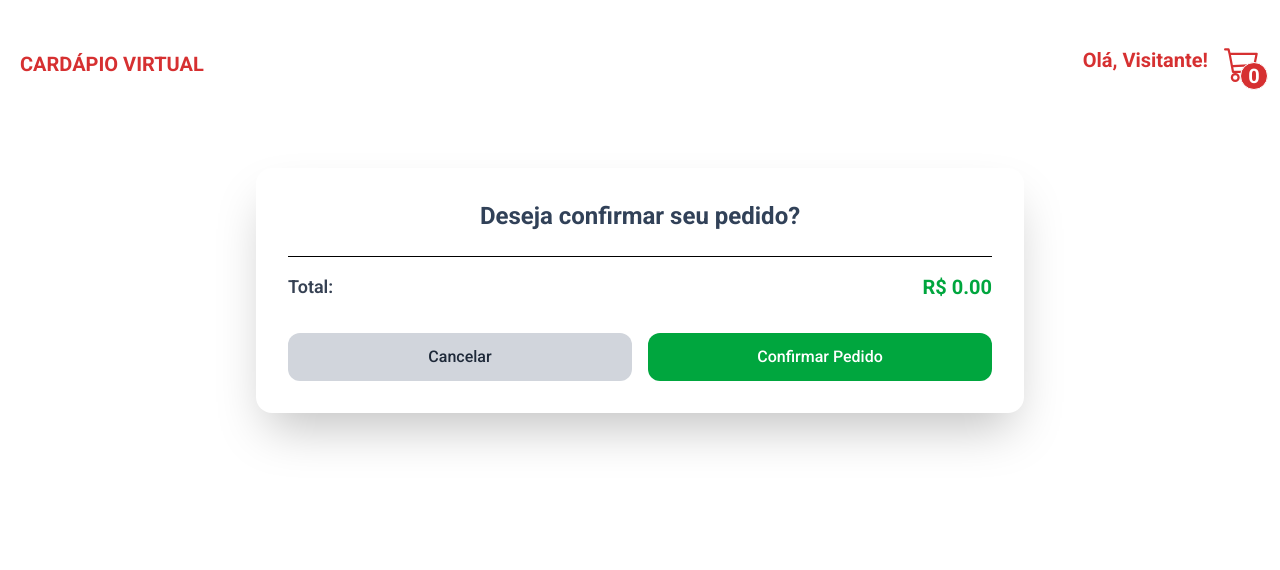
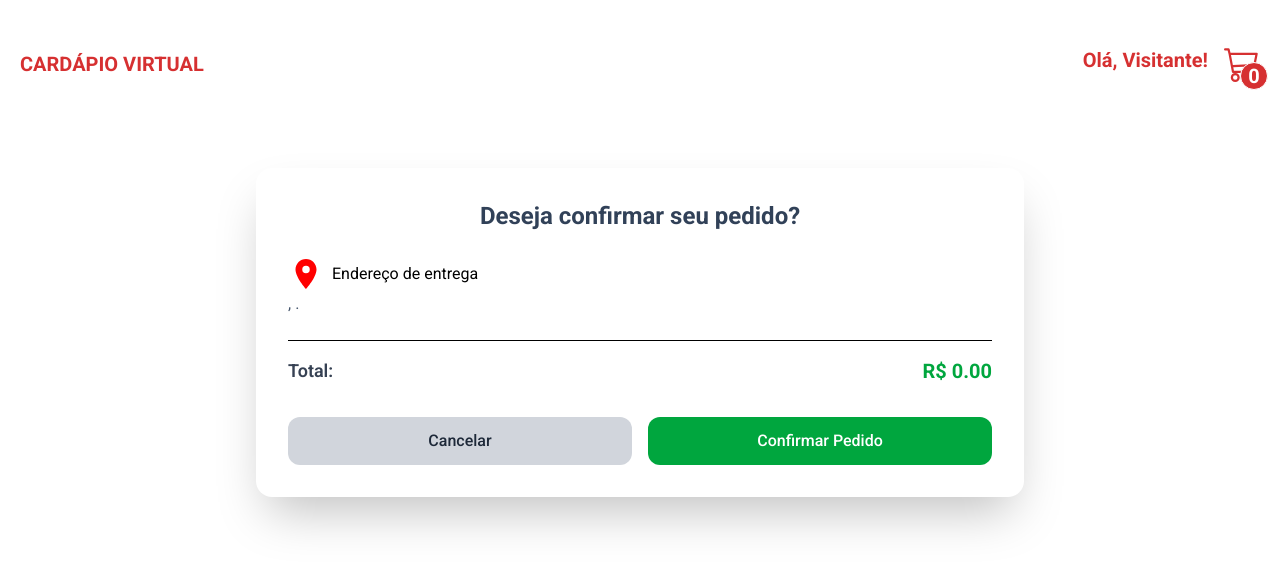
Before and after one commit to davidsnts/cardapio-virtual-front, a React (Vite) app: page /confirmarPedido in a window 1280 px wide. Shown: the top 570 px of the page. Built offline with nearby package versions, Linux system fonts and the light colour scheme.

Commit message:
Feat: Melhoria tela de confirmar pedido

```diff
--- a/src/pages/confirmaPedido/index.jsx
+++ b/src/pages/confirmaPedido/index.jsx
@@ -1,14 +1,24 @@
 import { useNavigate } from "react-router-dom";
 import { useCart } from "../../context/CartContext";
+import { useEffect, useState } from "react";
+import { MdLocationOn } from "react-icons/md";
 
 const ConfirmaPedido = () => {
     const { carrinho } = useCart();
     const navigate = useNavigate();
+    const [dadosCliente, setDadosCliente] = useState({});
 
     const totalPedido = carrinho.reduce(
         (acc, item) => acc + item.precoUnitario * item.quantidade,
         0
     );
+
+    useEffect(() => {
+        const dados = JSON.parse(localStorage.getItem('usuario'));
+        if (dados) {
+            setDadosCliente(dados);
+        }
+    }, []);
 
     return (
         <div className="w-full flex items-center justify-center py-10">
@@ -16,6 +26,12 @@ const ConfirmaPedido = () => {
                 <h1 className="text-2xl font-bold text-slate-700 mb-6 text-center">
                     Deseja confirmar seu pedido?
                 </h1>
+
+                <div className="flex flex-col">
+                    <span className="flex gap-2 items-center"><MdLocationOn color="red" className="text-4xl" /> Endereço de entrega</span>
+                    <span className="text-slate-600">{dadosCliente?.rua}, {dadosCliente.numero}. {dadosCliente?.bairro}</span>
+                    <span className="text-slate-600">{dadosCliente?.complemento}</span>
+                </div>
 
                 {/* Lista de itens */}
                 <ul className="divide-y divide-gray-200">
```
